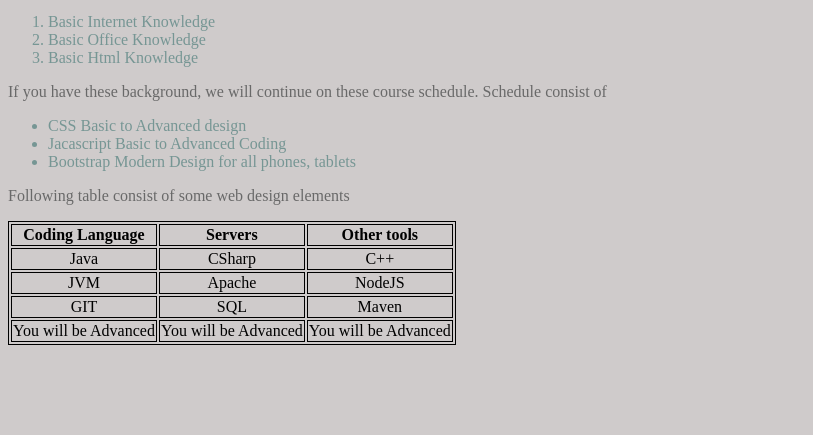
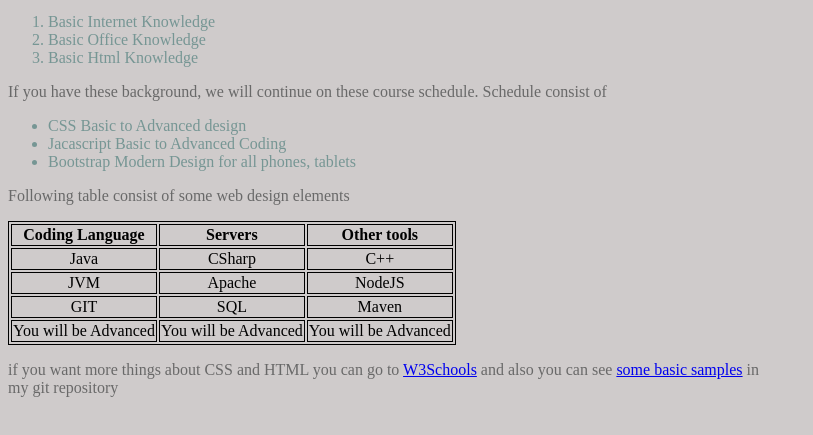
Before and after one commit to sasci/sAsciWEB2GitTest, a plain HTML site: page assignment.html in a window 1280 px wide. Shown: the part 345-780 px from the top of the page, without its empty margins (0-813 px from the left). Drawn offline with Linux system fonts and the light colour scheme.

Commit message:
third commit

```diff
--- a/assignment.html
+++ b/assignment.html
@@ -3,7 +3,7 @@
 <head>
    <style>
        body{background-color: rgb(207, 203, 203);
-        margin: 0,20,0,20}
+        margin: 0,20,0,20; width: 60%}
        img {
             display: block;
             margin-left: auto;
@@ -21,8 +21,7 @@
     >
 </div>
     <p>I want to explain some course structers.
-        These courses have obligatory prerequisites. these are:
-    </p>
+        These courses have obligatory prerequisites. these are:</p>
     <ol>
         <li>Basic Internet Knowledge</li>
         <li>Basic Office Knowledge</li>
@@ -70,5 +69,10 @@
         </tr>
         </tfoot>
     </table>
+    <div>
+        <p>if you want more things about CSS and HTML you can go to
+        <a href="https://www.w3schools.com/">W3Schools</a>
+        and also you can see <a href="https://github.com/sasci/sAsciWEB2GitTest">some basic samples</a> in my git repository </p>
+    </div>
 </body>
 </html>
```
Also changed, not shown: index.html (+1 -0 lines).
